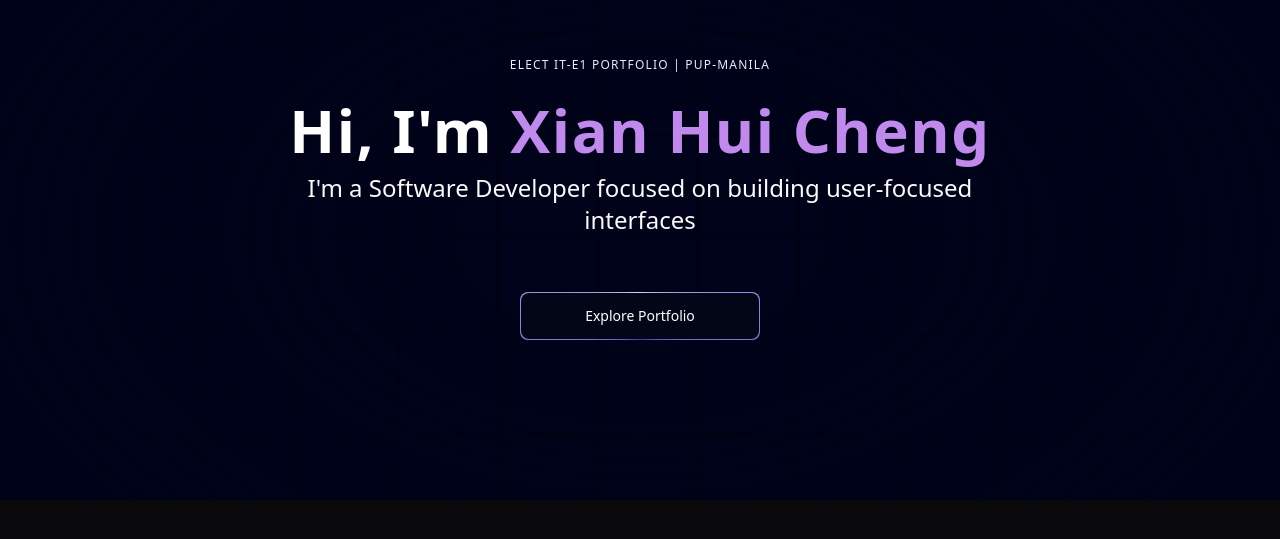
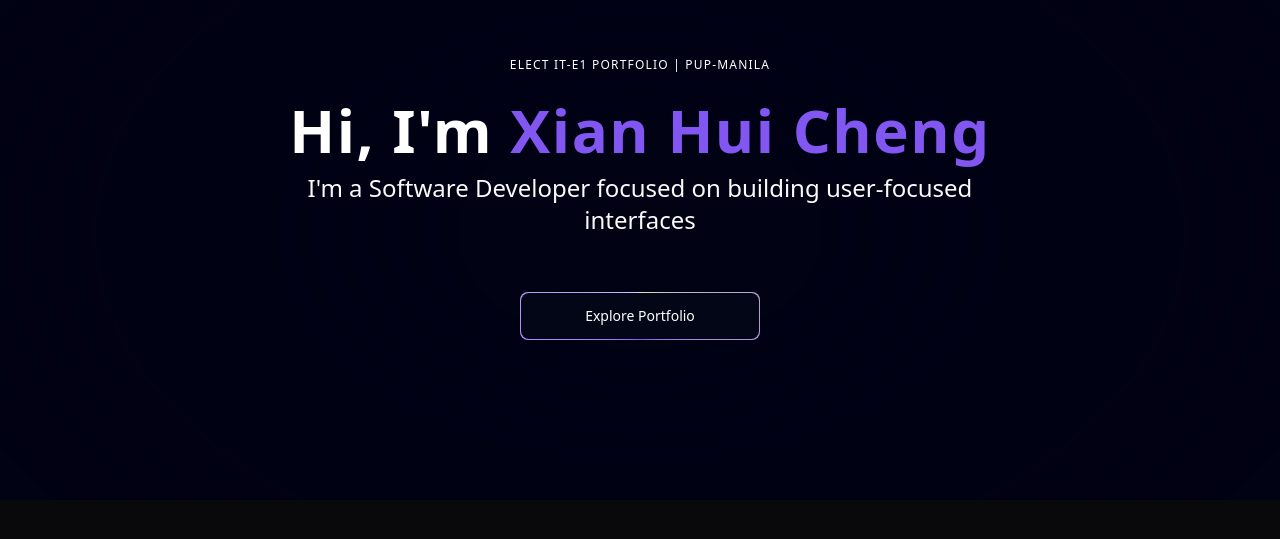
Before and after one commit to xialuna/elective-portfolio, a Next.js app: page / in a window 1280 px wide. Shown: the part 167-706 px from the top of the page. Built offline with nearby package versions, Linux system fonts and the light colour scheme.

Commit message:
Fix styling in hero section

```diff
--- a/components/Hero.tsx
+++ b/components/Hero.tsx
@@ -14,17 +14,17 @@ export const Hero = () => {
 				/>
 
 				<Spotlight
-					className="-top-10 left-full h=[80vh] w-[50vw]"
+					className="top-10 left-full h=[80vh] w-[50vw]"
 					fill="purple"
 				/>
 
-				<Spotlight className="-top-40 left-80 h-[80vh] w-[50vw]" fill="blue" />
+				<Spotlight className="top-28 left-13 h-[80vh] w-[50vw]" fill="purple" />
 			</div>
 
 			{/* GRID */}
 			<div
-				className="h-screen w-full dark:bg-black-100 bg-white  dark:bg-grid-white/[0.06
-            ] bg-grid-black/[0.2] flex items-center justify-center absolute top-0 left-0"
+				className="h-screen w-full dark:bg-black-100 bg-white  dark:bg-grid-white/[0.03
+            ] bg-grid-black/[0.02] flex items-center justify-center absolute top-0 left-0"
 			>
 				<div className="absolute pointer-events-none inset-0 flex items-center justify-center dark:bg-black-100 bg-white [mask-image:radial-gradient(ellipse_at_center,transparent_20%,black)]" />
 			</div>
@@ -32,7 +32,7 @@ export const Hero = () => {
 			{/* HEADER */}
 			<div className="flex justify-center relative my-20 z-10">
 				<div className="max-w-[89vw] md:max-w-2xl lg:max-w-[60vw] flex flex-col items-center justify-center">
-					<h2 className="uppercase tracking-widest text-xs text] flex--center text-blue-100 max-w-80">
+					<h2 className="uppercase tracking-widest text-xs text] flex--center text-white max-w-80">
 						ELECT IT-E1 Portfolio | PUP-Manila
 					</h2>
 
--- a/components/ui/MagicButton.tsx
+++ b/components/ui/MagicButton.tsx
@@ -10,7 +10,7 @@ const MagicButton = ({
 }) => {
 	return (
 		<button className="relative inline-flex h-12 w-full overflow-hidden rounded-lg p-[1px] focus:outline-none md:w-60 md:mt-10">
-			<span className="absolute inset-[-1000%] animate-[spin_2s_linear_infinite] bg-[conic-gradient(from_90deg_at_50%_50%,#E2CBFF_0%,#393BB2_50%,#E2CBFF_100%)]" />
+			<span className="absolute inset-[-1000%] animate-[spin_2s_linear_infinite] bg-[conic-gradient(from_90deg_at_50%_50%,#EAEBB0_0%,#8256F1_50%,#E2CBFF_100%)]" />
 			<span
 				className={`inline-flex h-full w-full cursor-pointer items-center justify-center rounded-lg bg-slate-950 px-7 py-1 text-sm font-medium text-white backdrop-blur-3xl gap-2 ${otherClasses}`}
 			>
--- a/tailwind.config.ts
+++ b/tailwind.config.ts
@@ -29,7 +29,7 @@ const config = {
 			colors: {
 				black: {
 					DEFAULT: "#000",
-					100: "#000319",
+					100: "#010214",
 					200: "rgba(17, 25, 40, 0.75)",
 					300: "rgba(255, 255, 255, 0.125)",
 				},
@@ -39,9 +39,9 @@ const config = {
 					200: "#C1C2D3",
 				},
 				blue: {
-					"100": "#E4ECFF",
+					"100": "#0345FB",
 				},
-				purple: "#C089EC",
+				purple: "#8256F1",
 				border: "hsl(var(--border))",
 				input: "hsl(var(--input))",
 				ring: "hsl(var(--ring))",
```
